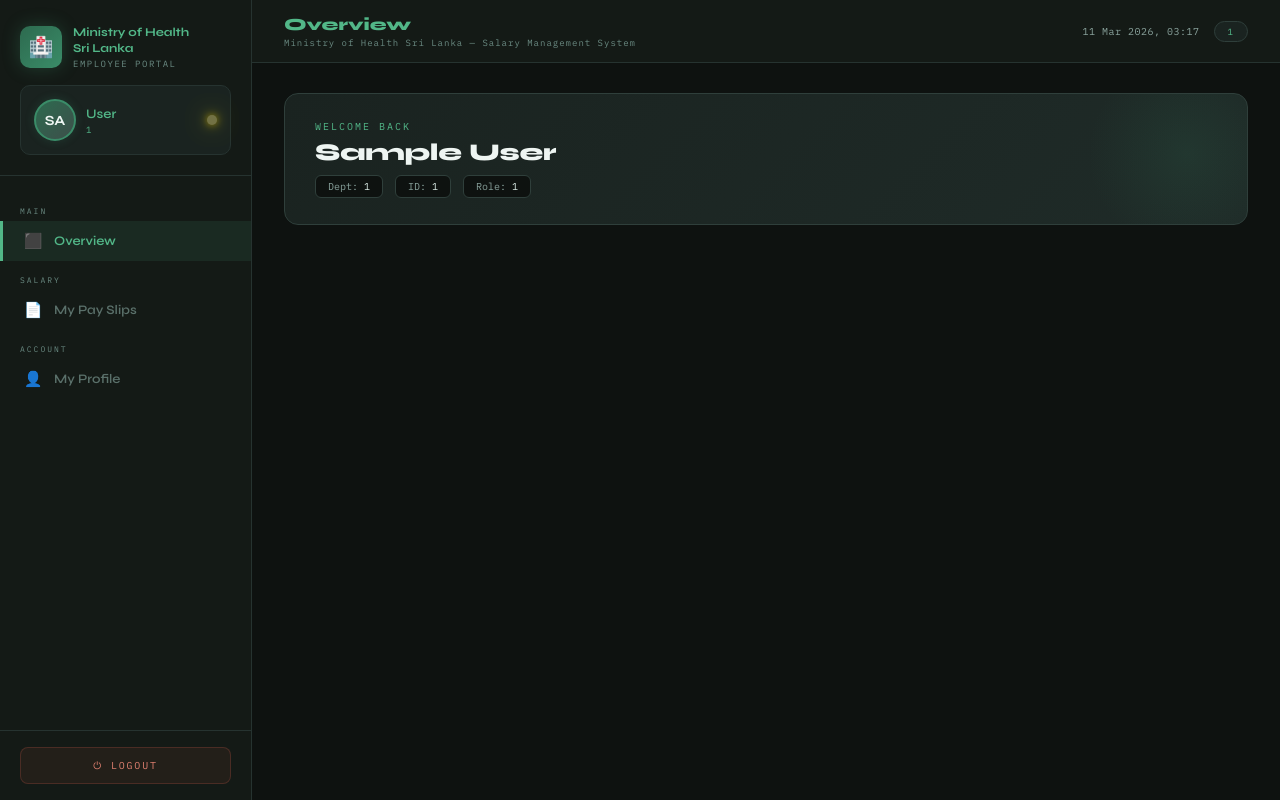
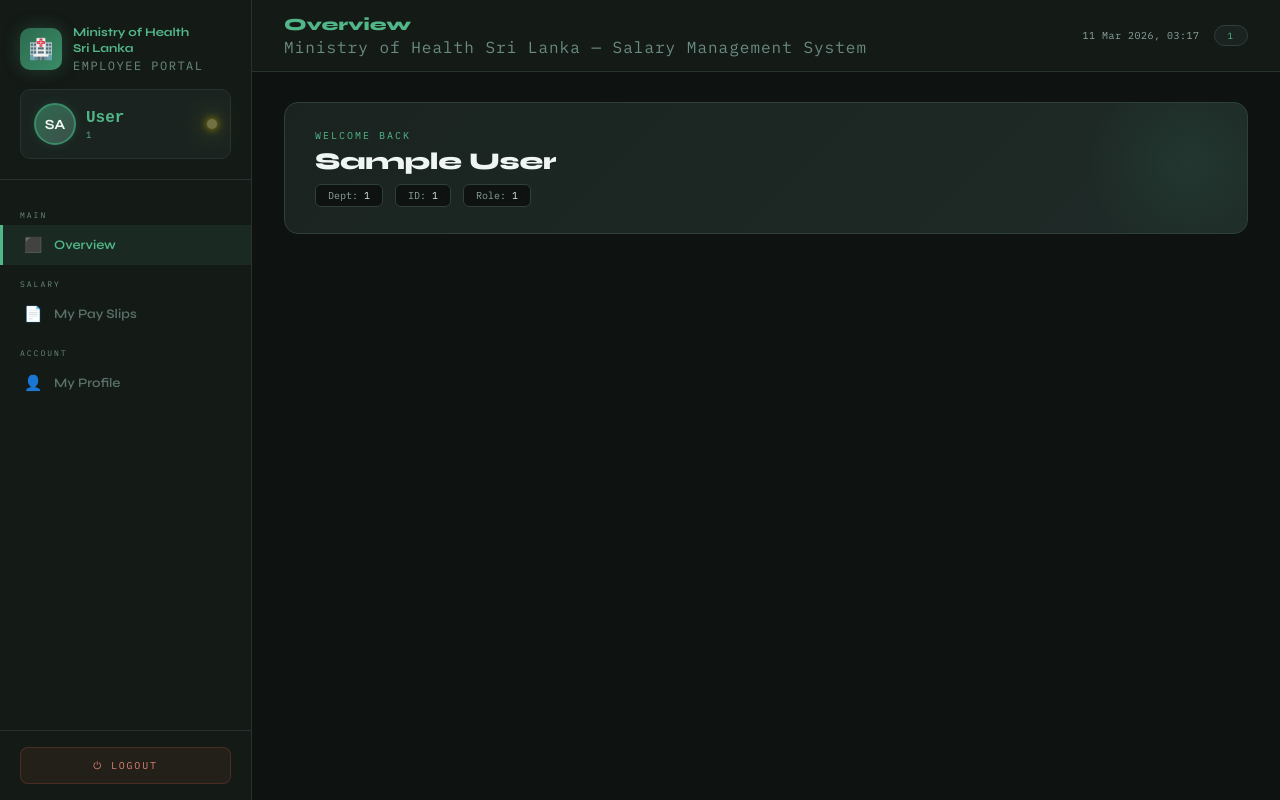
Before and after one commit to ThemindaKirulapana/Health_Ministry_Pay_Gov, a Flask app: page /dashboard in a window 1280 px wide. Run offline with Flask 3, Linux system fonts and the light colour scheme; the visitor is signed in with stand-in values (Sample User, id 1).

Commit message:
some font style changed

```diff
--- a/templates/dashboard.html
+++ b/templates/dashboard.html
@@ -328,13 +328,13 @@ body{
       <div class="logo-emblem">🏥</div>
       <div class="logo-text">
         <h1>Ministry of Health<br>Sri Lanka</h1>
-        <p>Employee Portal</p>
+        <p style="font-size:12px;">Employee Portal</p>
       </div>
     </div>
     <div class="profile-mini">
       <div class="avatar-ring" id="sb-avatar">{{ session.name[:2].upper() }}</div>
       <div>
-        <div class="pmi-name" style="color: var(--green-lite);" id="sb-name">{{ session.name.split()[-1] if session.name else '' }}</div>
+        <div class="pmi-name" style="color: var(--green-lite); font-family: 'Courier New', Courier, monospace; font-size: medium;" id="sb-name">{{ session.name.split()[-1] if session.name else '' }}</div>
         <div class="pmi-desig">{{ session.designation }}</div>
       </div>
       <div class="online-dot"></div>
@@ -368,7 +368,7 @@ body{
   <div class="topbar">
     <div>
       <div class="tb-page" id="page-title"><span>Overview</span></div>
-      <div class="tb-sub">Ministry of Health Sri Lanka — Salary Management System</div>
+      <div class="tb-sub" style="font-size: medium;">Ministry of Health Sri Lanka — Salary Management System</div>
     </div>
     <div class="tb-right">
       <div class="clock" id="clock"></div>
```
